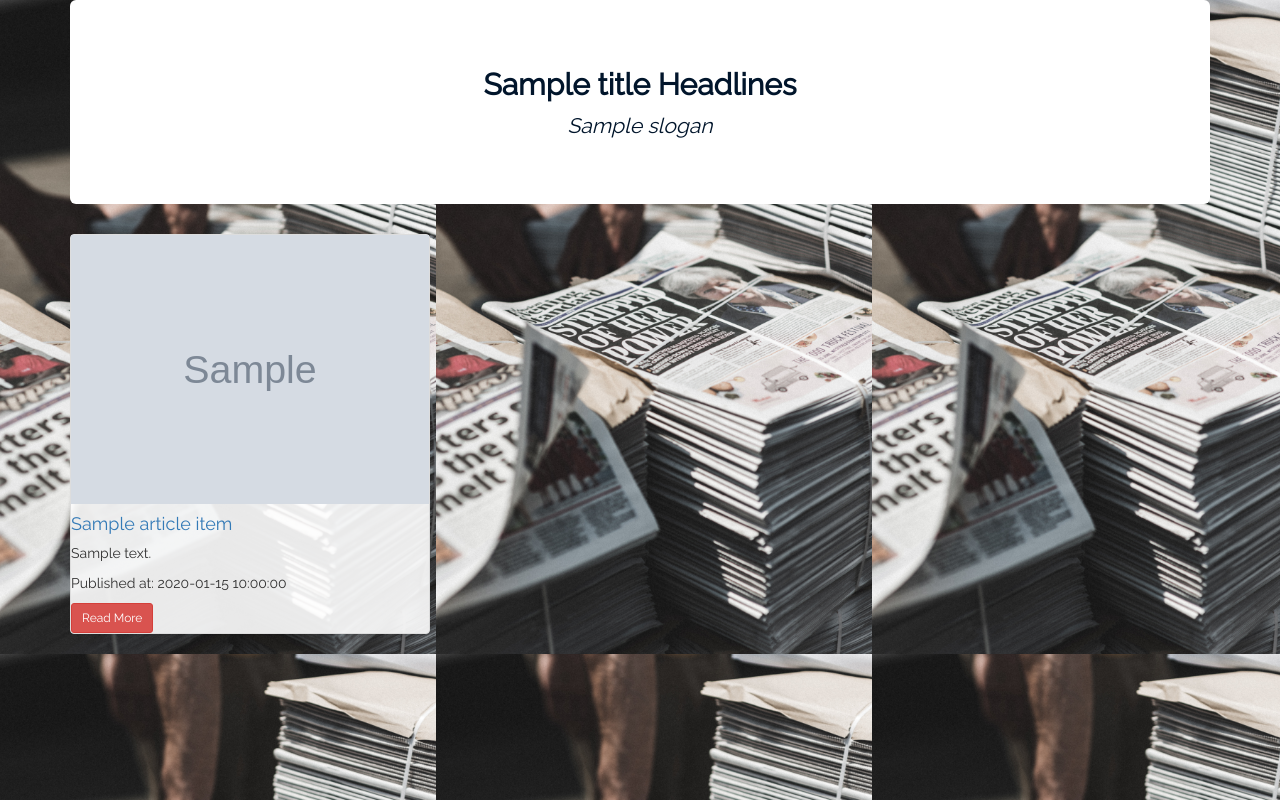
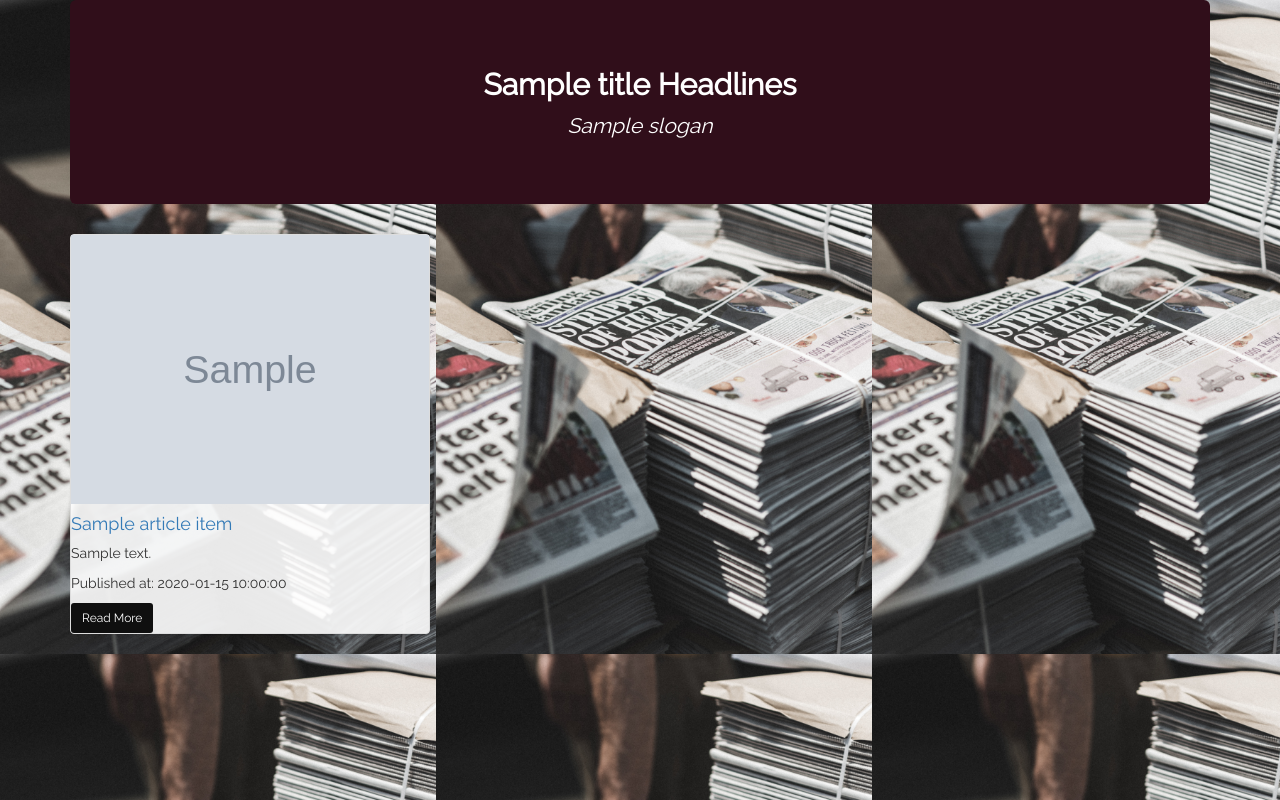
Before and after one commit to washucode/NewsApp, a Flask app: template app/templates/news.html in a window 1280 px wide. Run offline with Flask 2, Linux system fonts and the light colour scheme; the template is opened without the code that fills it: most values are stand-ins (such as "Sample title", 1, 10 or a date in 2020); grey boxes marked "Sample" are stand-in pictures; some libraries are stand-ins or nearby versions.

Commit message:
add styles to templates

```diff
--- a/app/request.py
+++ b/app/request.py
@@ -1,5 +1,6 @@
 import requests
 from .models import Sources, News_Articles
+from datetime import datetime
 
 
 base_news_url = None
--- a/app/templates/news.html
+++ b/app/templates/news.html
@@ -7,10 +7,10 @@
 {% block content%}
 <div class="container">
 
-	<div class="jumbotron" style=" background-color:#ffffff;">
+	<div class="jumbotron" style=" background-color:#300E1A">
 
-			<h2 class = 'text-center' style="color:#01152B; font-weight: 600;" > {{title}} Headlines</h2>
-			<p class ='text-center' style="color:#01152B;"><i>{{slogan}}</i></p>
+			<h2 class = 'text-center' style="color:#ffffff; font-weight: 600;" > {{title}} Headlines</h2>
+			<p class ='text-center' style="color:#ffffff;"><i>{{slogan}}</i></p>
 	</div>
 
 
@@ -29,14 +29,14 @@
 					<img src="{{article.urlToImage}}" alt="{{article.title}}" class="img-responsive" styles="height:30px">
 				</a>
 
-				<div class="caption">
+				<div class="caption ml-2  mr-2">
 					<h4><a href="{{article.url}}" target="_blank">{{article.title |truncate(35)}}</a></h4>
 					<p>{{article.description | truncate(80)}}</p>
 					<p>Published at: {{article.publishedAt}}</p>
 
 				</div>
 				<div class="footer">
-					<a href="{{article.url}}" target="_blank" class ="btn btn-danger btn-sm" > Read More</a>
+					<a href="{{article.url}}" target="_blank" class ="btn btn-dark btn-sm"  style="background-color:#0f0f0f; color:#ffffff"> Read More</a>
 				</div>
 			</div>
 
```
